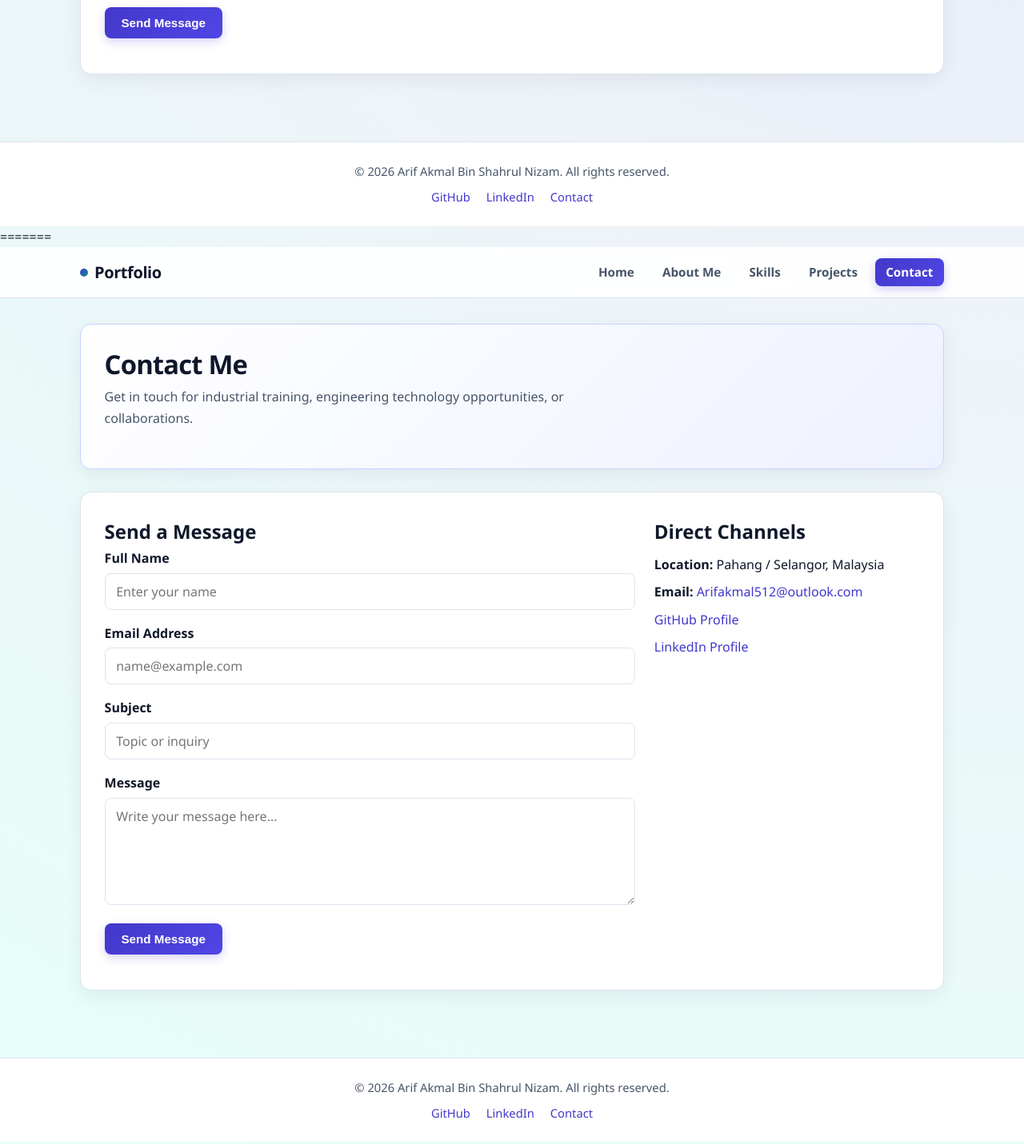
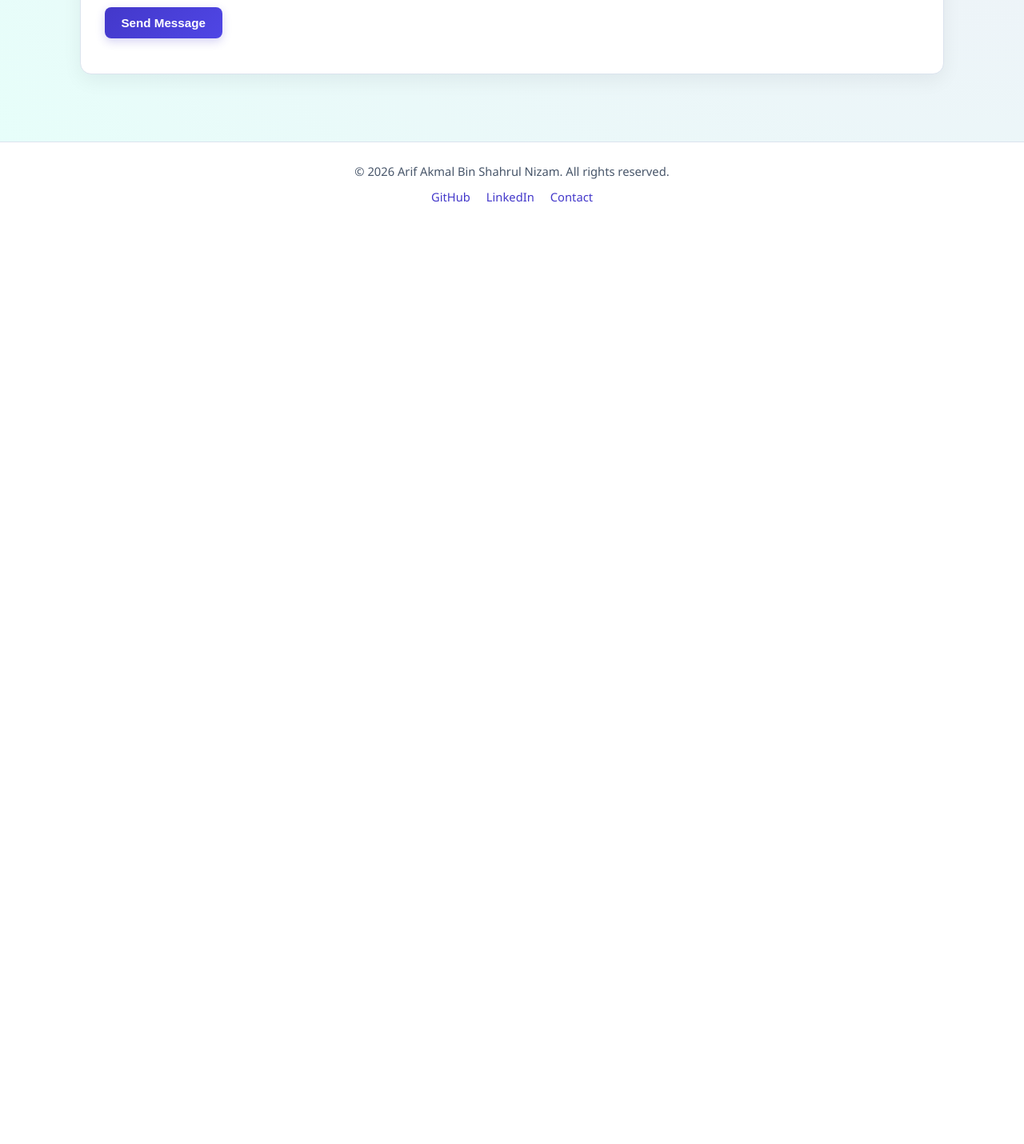
Before and after one commit to Arepzvl/BVI3124-personal-portfolio, a plain HTML site: page contact.html in a window 1280 px wide. Shown: the part 837-2268 px from the top of the page at 80% size. After the commit the page ends 1120 px from the top, so only its background shows below. Drawn offline with Linux system fonts and the light colour scheme.

Commit message:
Fixcontact1

```diff
--- a/contact.html
+++ b/contact.html
@@ -135,8 +135,7 @@
           return;
         }
 
-        const recipient = "Arifakmal512@outlook.com";
-        const finalSubject = encodeURIComponent(
+        const recipient = "Arifakmal512@outlook.c
           subjectText ? subjectText : `Portfolio Inquiry from ${name}`
         );
         const finalBody = encodeURIComponent(
@@ -146,97 +145,11 @@
         if (statusEl) {
           statusEl.textContent = "Opening your email app...";
         }
-
+om";
+        const finalSubject = encodeURIComponent(
         window.location.href = `mailto:${recipient}?subject=${finalSubject}&body=${finalBody}`;
       });
     })();
   </script>
 </body>
-=======
-<!DOCTYPE html>
-<html lang="en">
-<head>
-  <meta charset="UTF-8">
-  <meta name="viewport" content="width=device-width, initial-scale=1.0">
-  <title>Contact | Personal Portfolio</title>
-  <link rel="stylesheet" href="css/style.css">
-</head>
-<body>
-  <header>
-    <nav aria-label="Primary Navigation">
-      <a href="index.html" class="brand">Portfolio</a>
-      <button type="button" id="menu-toggle" aria-expanded="false" aria-label="Toggle navigation">Menu</button>
-      <ul class="nav-links" id="nav-links">
-        <li><a href="index.html">Home</a></li>
-        <li><a href="about.html">About Me</a></li>
-        <li><a href="skills.html">Skills</a></li>
-        <li><a href="projects.html">Projects</a></li>
-        <li><a href="contact.html" class="active" aria-current="page">Contact</a></li>
-      </ul>
-    </nav>
-  </header>
-
-  <main>
-    <section class="page-header">
-      <h1>Contact Me</h1>
-      <p>Get in touch for industrial training, engineering technology opportunities, or collaborations.</p>
-    </section>
-
-    <section class="contact-layout">
-      <div class="contact-form-box">
-        <h2>Send a Message</h2>
-        <form id="contact-form" novalidate>
-          <div class="form-group">
-            <label for="name">Full Name</label>
-            <input type="text" id="name" name="name" placeholder="Enter your name">
-            <small class="error-msg" id="name-error" aria-live="polite"></small>
-          </div>
-
-          <div class="form-group">
-            <label for="email">Email Address</label>
-            <input type="email" id="email" name="email" placeholder="name@example.com">
-            <small class="error-msg" id="email-error" aria-live="polite"></small>
-          </div>
-
-          <div class="form-group">
-            <label for="subject">Subject</label>
-            <input type="text" id="subject" name="subject" placeholder="Topic or inquiry">
-            <small class="error-msg" id="subject-error" aria-live="polite"></small>
-          </div>
-
-          <div class="form-group">
-            <label for="message">Message</label>
-            <textarea id="message" name="message" rows="5" placeholder="Write your message here..."></textarea>
-            <small class="error-msg" id="message-error" aria-live="polite"></small>
-          </div>
-
-          <button type="submit" class="btn btn-primary">Send Message</button>
-          <p id="form-status" class="form-status" role="status" aria-live="polite"></p>
-        </form>
-      </div>
-
-      <aside class="contact-details">
-        <h2>Direct Channels</h2>
-        <p><strong>Location:</strong> Pahang / Selangor, Malaysia</p>
-        <p><strong>Email:</strong> <a href="mailto:Arifakmal512@outlook.com">Arifakmal512@outlook.com</a></p>
-        <ul class="social-list">
-          <li><a href="https://github.com" target="_blank" rel="noopener noreferrer">GitHub Profile</a></li>
-          <li><a href="https://linkedin.com" target="_blank" rel="noopener noreferrer">LinkedIn Profile</a></li>
-        </ul>
-      </aside>
-    </section>
-  </main>
-
-  <footer>
-    <p>© <span id="year">2026</span> Arif Akmal Bin Shahrul Nizam. All rights reserved.</p>
-    <ul class="footer-links">
-      <li><a href="https://github.com" target="_blank" rel="noopener noreferrer">GitHub</a></li>
-      <li><a href="https://linkedin.com" target="_blank" rel="noopener noreferrer">LinkedIn</a></li>
-      <li><a href="contact.html">Contact</a></li>
-    </ul>
-  </footer>
-
-  <script src="js/script.js"></script>
-</body>
->>>>>>> ec846c6b84717f7788cf00aa7be2b4db465274fd
 </html>
```
